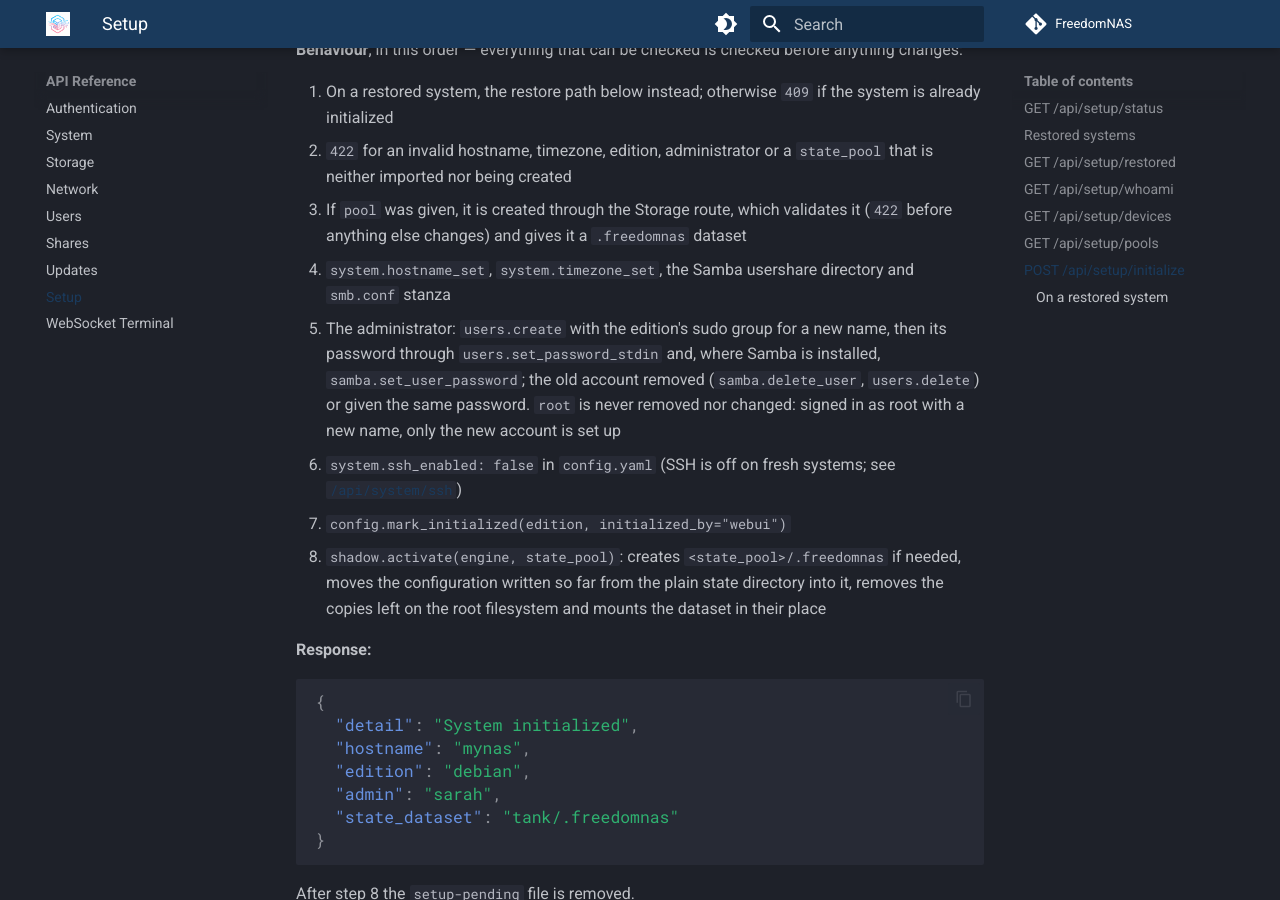
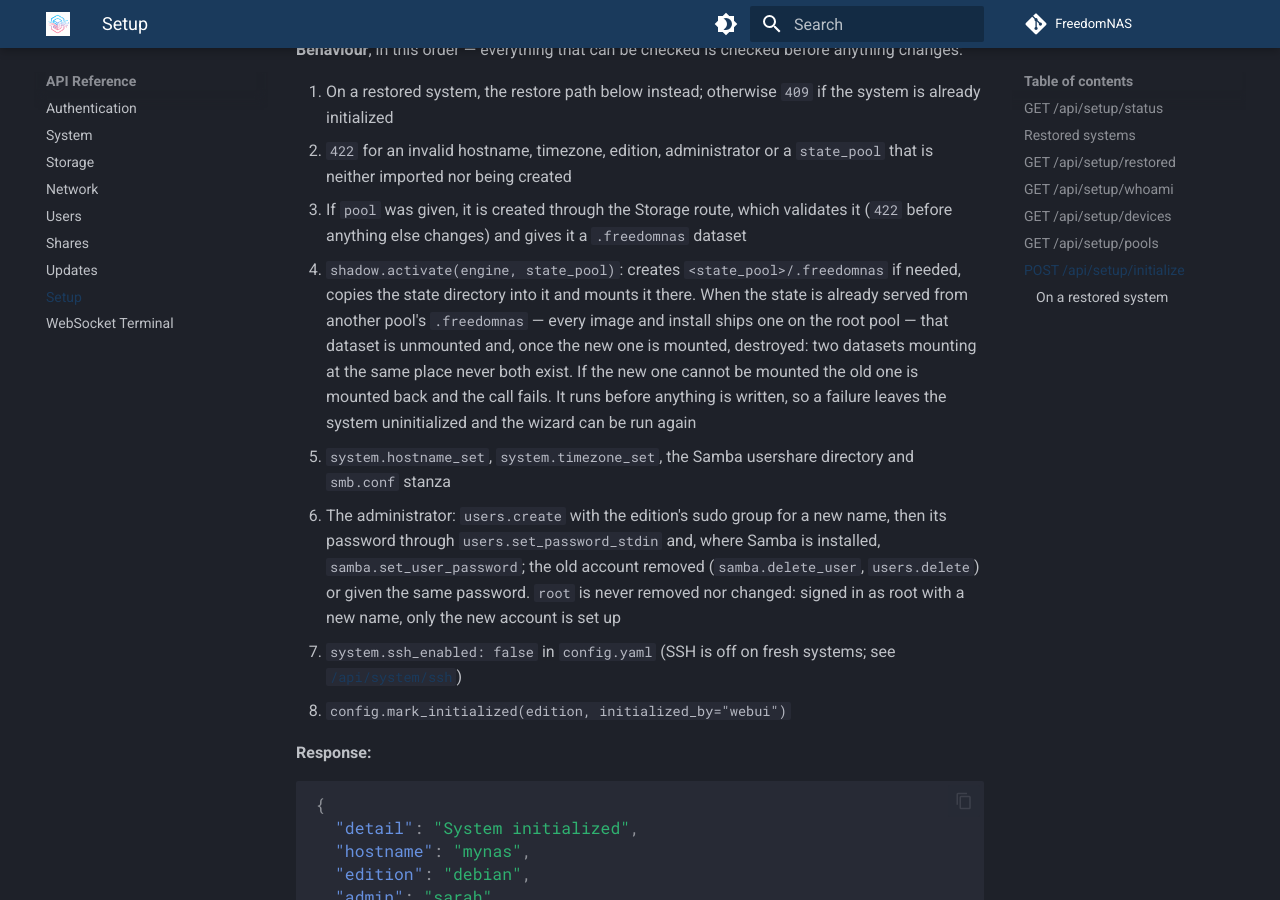
Before and after one commit to FreedomNAS/freedomnas-docs, an MkDocs documentation site: the page built from docs/api/setup.md, in a window 1280 px wide and 900 px high, scrolled down 3015 px. Built offline with MkDocs 1.6.1 and Material for MkDocs 9.7.7, drawn with Linux system fonts in a browser that asks for light colours.

Commit message:
Document how the state moves between pools
The wizard moves the state before writing anything, and firstboot
serves from the first .freedomnas holding a config.yaml, destroying the
root pool's empty one.

```diff
--- a/docs/api/setup.md
+++ b/docs/api/setup.md
@@ -120,21 +120,26 @@ before anything changes:
 3. If `pool` was given, it is created through the Storage route, which
    validates it (`422` before anything else changes) and gives it a
    `.freedomnas` dataset
-4. `system.hostname_set`, `system.timezone_set`, the Samba usershare
+4. `shadow.activate(engine, state_pool)`: creates `<state_pool>/.freedomnas`
+   if needed, copies the state directory into it and mounts it there. When
+   the state is already served from another pool's `.freedomnas` — every
+   image and install ships one on the root pool — that dataset is unmounted
+   and, once the new one is mounted, destroyed: two datasets mounting at the
+   same place never both exist. If the new one cannot be mounted the old one
+   is mounted back and the call fails. It runs before anything is written,
+   so a failure leaves the system uninitialized and the wizard can be run
+   again
+5. `system.hostname_set`, `system.timezone_set`, the Samba usershare
    directory and `smb.conf` stanza
-5. The administrator: `users.create` with the edition's sudo group for a
+6. The administrator: `users.create` with the edition's sudo group for a
    new name, then its password through `users.set_password_stdin` and,
    where Samba is installed, `samba.set_user_password`; the old account
    removed (`samba.delete_user`, `users.delete`) or given the same password.
    `root` is never removed nor changed: signed in as root with a new name,
    only the new account is set up
-6. `system.ssh_enabled: false` in `config.yaml` (SSH is off on fresh
+7. `system.ssh_enabled: false` in `config.yaml` (SSH is off on fresh
    systems; see [`/api/system/ssh`](system.md))
-7. `config.mark_initialized(edition, initialized_by="webui")`
-8. `shadow.activate(engine, state_pool)`: creates `<state_pool>/.freedomnas`
-   if needed, moves the configuration written so far from the plain state
-   directory into it, removes the copies left on the root filesystem and
-   mounts the dataset in their place
+8. `config.mark_initialized(edition, initialized_by="webui")`
 
 **Response:**
 
```
Also changed, not shown: docs/architecture/config.md (+9 -0 lines).
